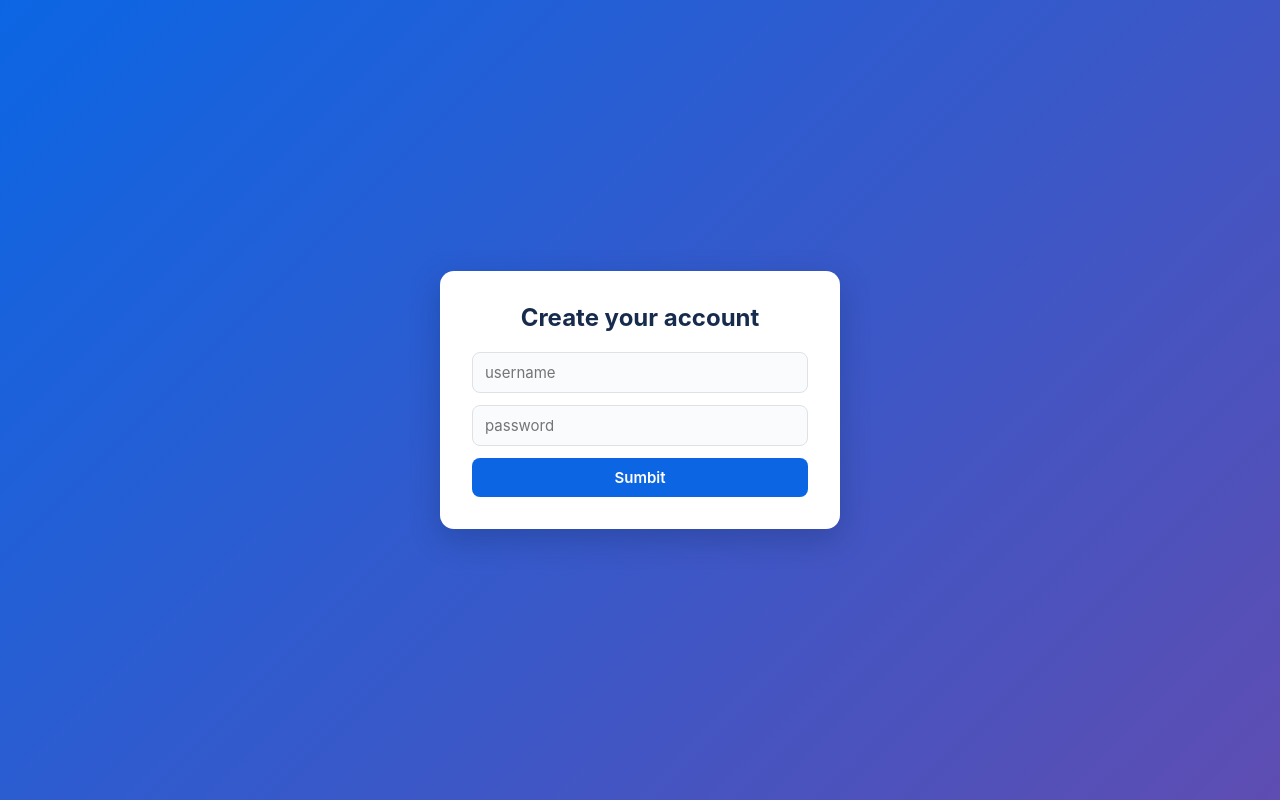
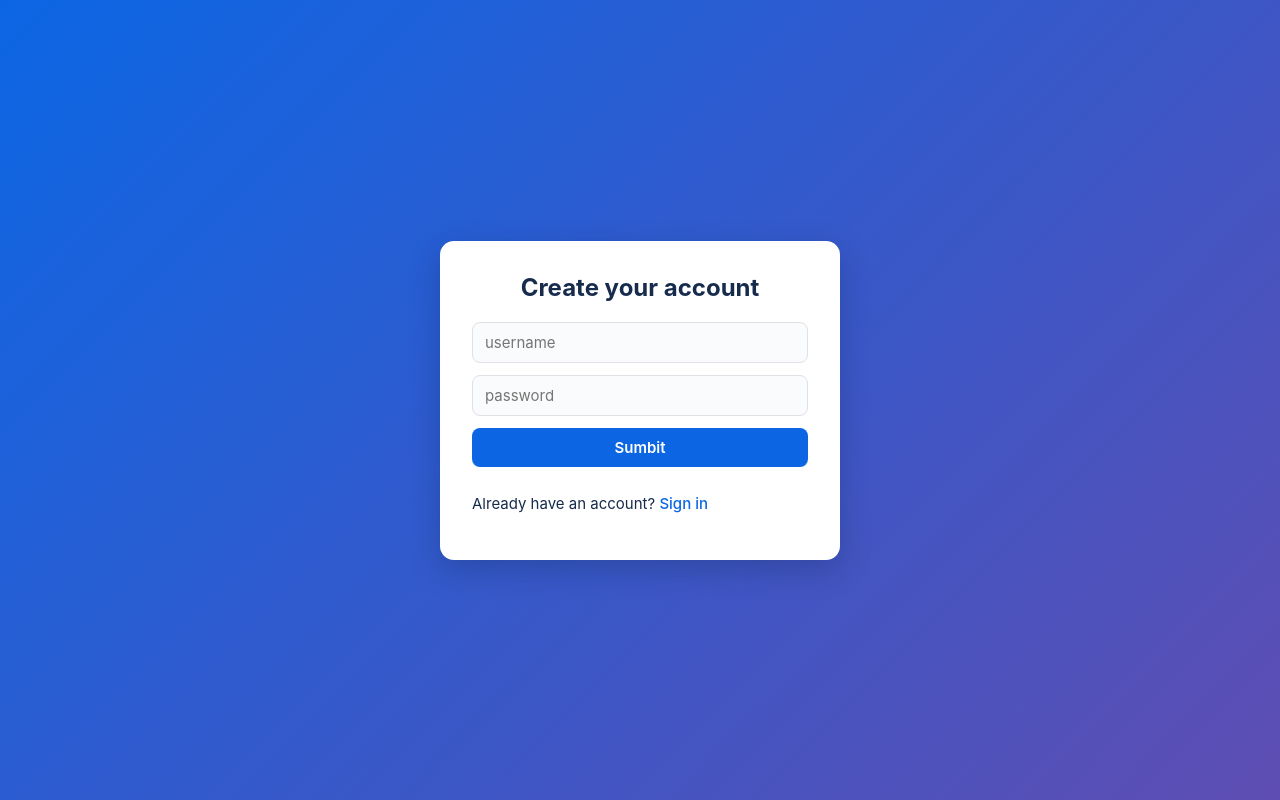
Before and after one commit to hariprasaad2000/Jira-clone-, a website: page public/signup.html in a window 1280 px wide. Drawn offline with nearby package versions, Linux system fonts and the light colour scheme.

Commit message:
Root goes to signup, link signin and signup pages

```diff
--- a/public/signup.html
+++ b/public/signup.html
@@ -14,6 +14,7 @@
 
 
         <button onclick="Signup()">Sumbit</button>
+        <p>Already have an account? <a href="signin.html">Sign in</a></p>
 
 
 
```
Also changed, not shown: public/index.html (+1 -1 lines), public/signin.html (+1 -0 lines).
